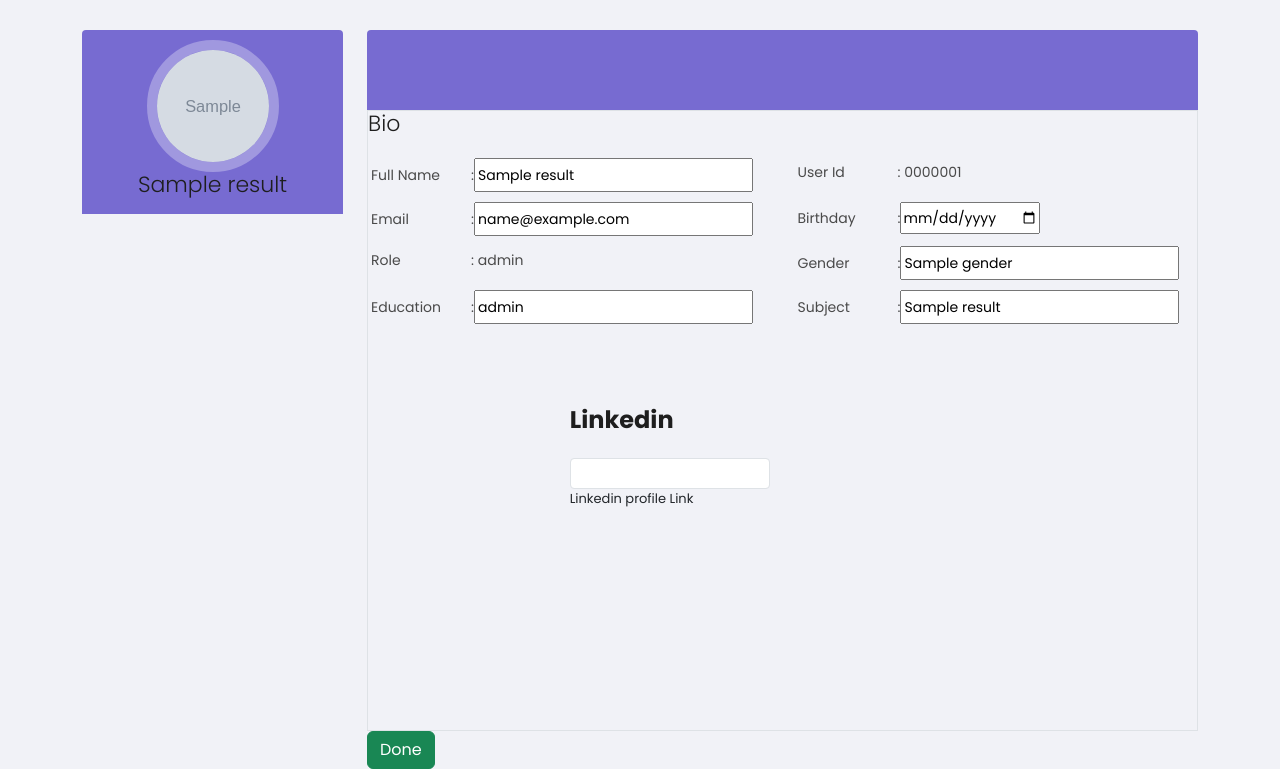
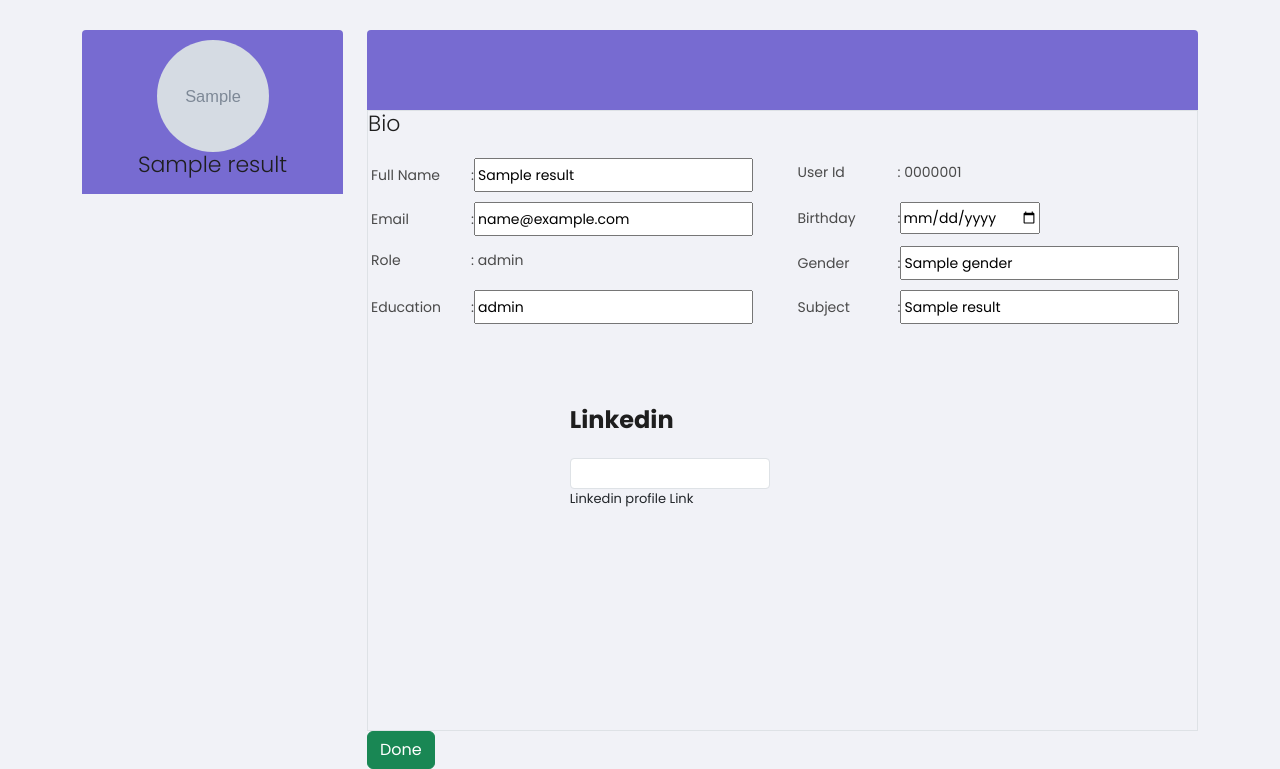
Before and after one commit to STEAM-Center-NYC/10333-Catered-Matching-Students-and-Tutors-to-Enhance-Learning, a Flask app: template templates/edit.html.jinja in a window 1280 px wide. Shown: the part 83-852 px from the top of the page. Run offline with Flask 3, Linux system fonts and the light colour scheme; the template is opened without the code that fills it: most values are stand-ins (such as "Sample title", 1, 10 or a date in 2020); grey boxes marked "Sample" are stand-in pictures; some libraries are stand-ins or nearby versions.

```diff
--- a/static/css/profile.css
+++ b/static/css/profile.css
@@ -22,12 +22,6 @@ body {
     text-align: center;
 }
 
-.profile-nav .user-heading.round a  {
-    border-radius: 50%;
-    -webkit-border-radius: 50%;
-    border: 10px solid rgba(255,255,255,0.3);
-    display: inline-block;
-}
 
 .profile-nav .user-heading a img {
     width: 112px;
```
